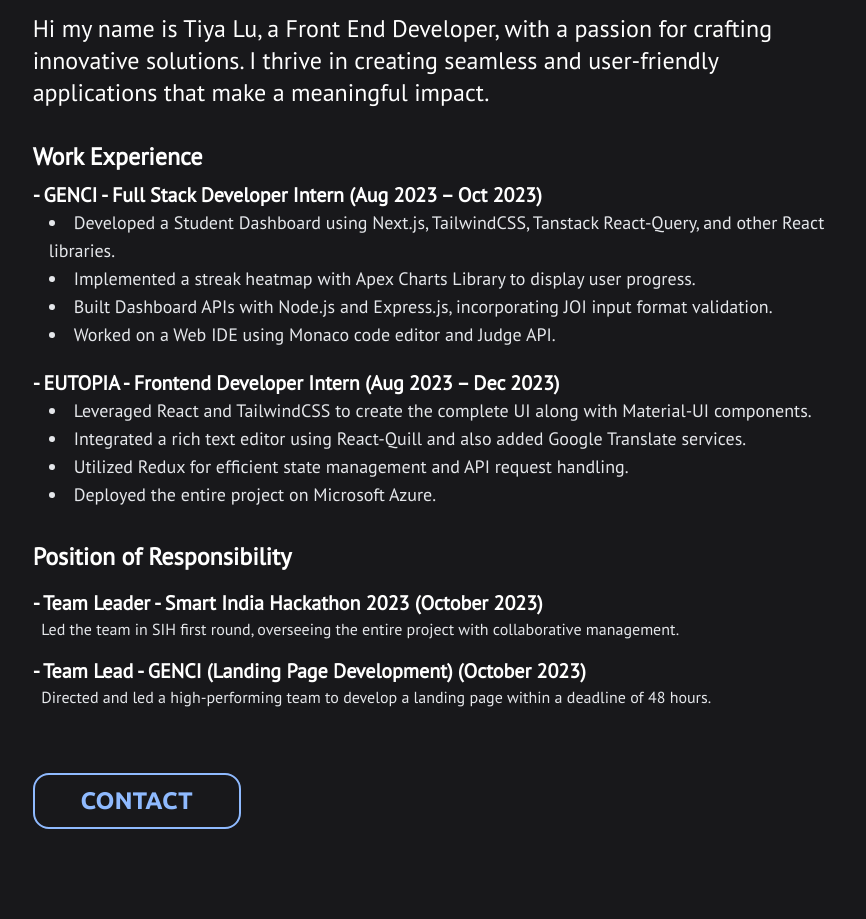
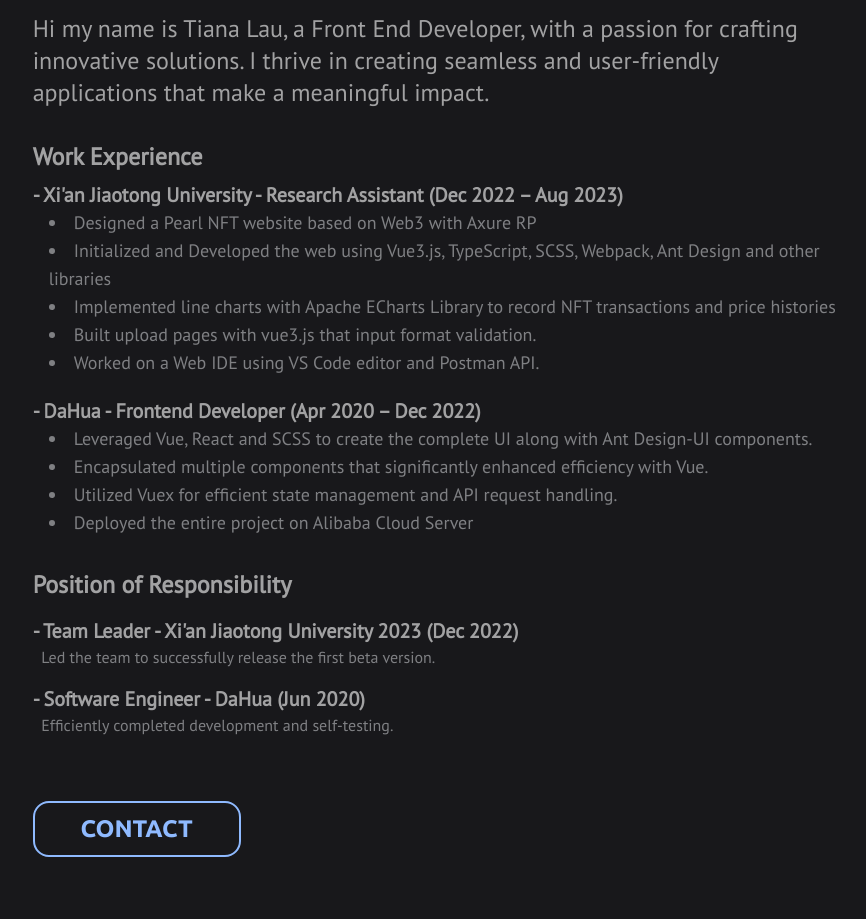
Before and after one commit to bigliuliu/profile, a website: page index.html in a window 1280 px wide. Shown: the part 763-1682 px from the top of the page, without its empty margins (202-1068 px from the left). Drawn offline with nearby package versions, Linux system fonts and the light colour scheme.

Commit message:
update homepage & reset font color

```diff
--- a/index.html
+++ b/index.html
@@ -188,30 +188,30 @@
         </div>
         <div class="aboutCard min-h-full w-full sm:w-4/6">
           <p class="text-lg sm:text-xl md:text-3xl lg:text-2xl mb-8">
-            Hi my name is Tiya Lu, a Front End Developer, with a passion for crafting innovative
+            Hi my name is Tiana Lau, a Front End Developer, with a passion for crafting innovative
             solutions. I thrive in creating seamless and user-friendly applications that make a meaningful
             impact.
           </p>
           <section class="mb-8">
             <h2 class="font-bold mb-2 text-2xl">Work Experience</h2>
             <div class="mb-5">
-                <h3 class="text-xl font-bold">- GENCI - Full Stack Developer Intern (Aug 2023 – Oct 2023)</h3>
+                <h3 class="text-xl font-bold">- Xi'an Jiaotong University - Research Assistant (Dec 2022 – Aug 2023)</h3>
                 <ul class="list-disc list-inside ml-4 text-lg text-gray-200">
-                    <li>Developed a Student Dashboard using Next.js, TailwindCSS, Tanstack React-Query, and other
-                        React libraries.</li>
-                    <li>Implemented a streak heatmap with Apex Charts Library to display user progress.</li>
-                    <li>Built Dashboard APIs with Node.js and Express.js, incorporating JOI input format validation.</li>
-                    <li>Worked on a Web IDE using Monaco code editor and Judge API.</li>
+                    <li>Designed a Pearl NFT website based on Web3 with Axure RP</li>
+                    <li>Initialized and Developed the web using Vue3.js, TypeScript, SCSS, Webpack, Ant Design and other libraries</li>
+                    <li>Implemented line charts with Apache ECharts Library to record NFT transactions and price histories</li>
+                    <li>Built upload pages with vue3.js that input format validation.</li>
+                    <li>Worked on a Web IDE using VS Code editor and Postman API.</li>
                 </ul>
             </div>
 
             <div class="mb-4">
-                <h3 class="text-xl font-bold">- EUTOPIA - Frontend Developer Intern (Aug 2023 – Dec 2023)</h3>
+                <h3 class="text-xl font-bold">- DaHua - Frontend Developer  (Apr 2020 – Dec 2022)</h3>
                 <ul class="list-disc list-inside ml-4 text-lg  text-gray-200">
-                    <li>Leveraged React and TailwindCSS to create the complete UI along with Material-UI components.</li>
-                    <li>Integrated a rich text editor using React-Quill and also added Google Translate services.</li>
-                    <li>Utilized Redux for efficient state management and API request handling.</li>
-                    <li>Deployed the entire project on Microsoft Azure.</li>
+                    <li>Leveraged Vue, React and SCSS to create the complete UI along with Ant Design-UI components.</li>
+                    <li>Encapsulated multiple components that significantly enhanced efficiency with Vue.</li>
+                    <li>Utilized Vuex for efficient state management and API request handling.</li>
+                    <li>Deployed the entire project on Alibaba Cloud Server</li>
                 </ul>
             </div>
         </section>
@@ -219,12 +219,12 @@
         <section class="mb-8">
             <h2 class="text-2xl font-bold mb-4">Position of Responsibility</h2>
             <div class="mb-4">
-                <h3 class="text-xl font-bold">- Team Leader - Smart India Hackathon 2023 (October 2023)</h3>
-                <p class="text-gray-200">&nbsp; Led the team in SIH first round, overseeing the entire project with collaborative management.</p>
+                <h3 class="text-xl font-bold">- Team Leader - Xi'an Jiaotong University 2023 (Dec 2022)</h3>
+                <p class="text-gray-200">&nbsp; Led the team to successfully release the first beta version.</p>
             </div>
             <div class="mb-4">
-                <h3 class="text-xl font-bold">- Team Lead - GENCI (Landing Page Development) (October 2023)</h3>
-                <p class="text-gray-200">&nbsp; Directed and led a high-performing team to develop a landing page within a deadline of 48 hours.</p>
+                <h3 class="text-xl font-bold">- Software Engineer - DaHua (Jun 2020)</h3>
+                <p class="text-gray-200">&nbsp; Efficiently completed development and self-testing.</p>
             </div>
         </section>
 
@@ -252,7 +252,7 @@
           class="z-0 grid w-3/4 grid-flow-col grid-rows-3 place-content-center gap-x-9 p-5"
         >
           <img
-            src="https://cdn.icon-icons.com/icons2/2415/PNG/512/mongodb_original_logo_icon_146424.png"
+            src="build/img/vue.png"
             alt="ts-1"
             loading="lazy"
             class="sm:scale-75"
@@ -301,7 +301,7 @@
             class="sm:scale-75"
           />
           <img
-            src="build/img/git.png"
+            src="https://www.mysql.com/common/logos/logo-mysql-170x115.png"
             alt="ts-5"
             loading="lazy"
             class="sm:scale-75"
```
Also changed, not shown: build/css/output.css, build/img/hero-img.png, build/img/medware.png, build/img/portfolio-thumbnail.jpg, build/img/vue.png (added).
